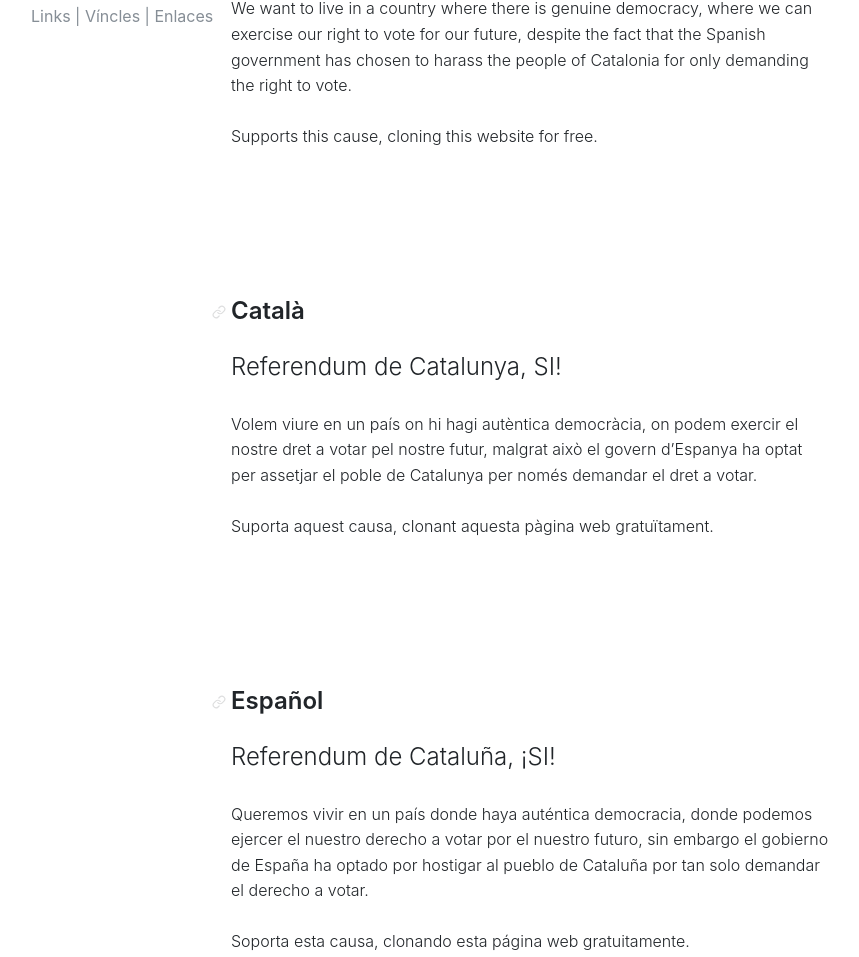
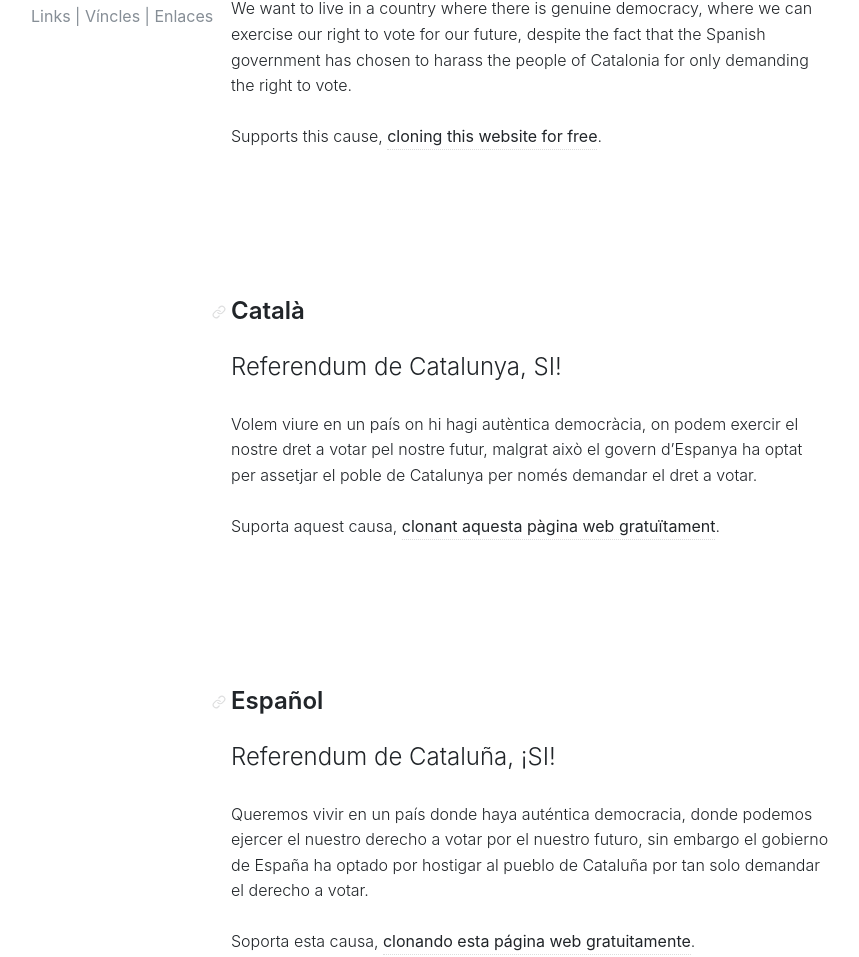
Before and after one commit to supportdemocracy/referendumcat, a plain HTML site: page index.html in a window 1280 px wide. Shown: the part 516-1473 px from the top of the page, without its empty margins (209-1068 px from the left). Drawn offline with Linux system fonts and the light colour scheme.

Commit message:
Update website with the link to the repo

```diff
--- a/index.html
+++ b/index.html
@@ -52,7 +52,7 @@
 
 <p>We want to live in a country where there is genuine democracy, where we can exercise our right to vote for our future, despite the fact that the Spanish government has chosen to harass the people of Catalonia for only demanding the right to vote.</p>
 
-<p>Supports this cause, cloning this website for free.</p>
+<p>Supports this cause, <a href="https://github.com/ifraixedes/referendumcat" target="_blank">cloning this website for free</a>.</p>
 
               </div>
 
@@ -64,7 +64,7 @@
 
 <p>Volem viure en un país on hi hagi autèntica democràcia, on podem exercir el nostre dret a votar pel nostre futur, malgrat això el govern d’Espanya ha optat per assetjar el poble de Catalunya per només demandar el dret a votar.</p>
 
-<p>Suporta aquest causa, clonant aquesta pàgina web gratuïtament.</p>
+<p>Suporta aquest causa, <a href="https://github.com/ifraixedes/referendumcat" target="_blank">clonant aquesta pàgina web gratuïtament</a>.</p>
 
               </div>
 
@@ -76,7 +76,7 @@
 
 <p>Queremos vivir en un país donde haya auténtica democracia, donde podemos ejercer el nuestro derecho a votar por el nuestro futuro, sin embargo el gobierno de España ha optado por hostigar al pueblo de Cataluña por tan solo demandar el derecho a votar.</p>
 
-<p>Soporta esta causa, clonando esta página web gratuitamente.</p>
+<p>Soporta esta causa, <a href="https://github.com/ifraixedes/referendumcat" target="_blank">clonando esta página web gratuitamente</a>.</p>
 
               </div>
 
```
